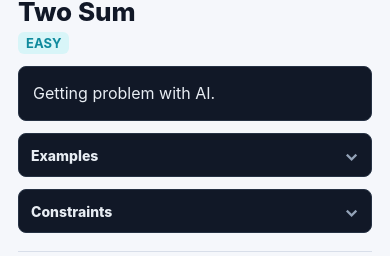
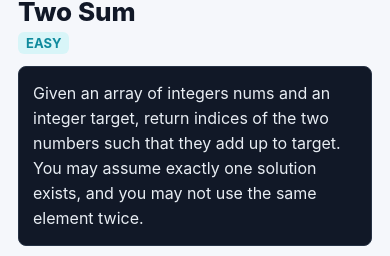
Before and after one commit to bpeck81/LeetFlash, a React Native app: screen /questions/1 in a window 390 px wide. Shown: the part 158-414 px from the top of the page. Built offline with nearby package versions, Linux system fonts and the light colour scheme; no server answers; the database is empty.

Commit message:
keep live problem prompts visible

```diff
--- a/src/LeetFlash.tsx
+++ b/src/LeetFlash.tsx
@@ -533,9 +533,10 @@ function ProblemCard({
 }: ProblemCardProps) {
   const promptParts = useMemo(() => splitProblemPrompt(problem.prompt), [problem.prompt]);
   const needsGeneratedCard = isPlaceholderProblem(problem);
+  const needsGeneratedPrompt = isPlaceholderPrompt(problem.prompt);
   const examples = problem.examples ?? promptParts.examples;
   const constraints = problem.constraints ?? promptParts.constraints;
-  const statement = needsGeneratedCard ? "Getting problem with AI." : promptParts.statement;
+  const statement = needsGeneratedPrompt ? "Getting problem with AI." : promptParts.statement;
 
   return (
     <ScrollView
@@ -557,7 +558,7 @@ function ProblemCard({
         </View>
 
         <View style={styles.statementBox}>
-          {isGeneratingSolution && needsGeneratedCard ? (
+          {isGeneratingSolution && needsGeneratedPrompt ? (
             <MiniSkeleton label="Getting problem with AI" />
           ) : (
             <Text style={styles.prompt}>{statement}</Text>
@@ -721,11 +722,15 @@ function withGeneratedCard(problem: LeetProblem, solution?: QuestionSolution) {
 
 function isPlaceholderProblem(problem: LeetProblem) {
   return (
-    problem.prompt.includes("premium problem") ||
+    isPlaceholderPrompt(problem.prompt) ||
     !problem.solution.trim() ||
     !problem.examples ||
     !problem.constraints
   );
+}
+
+function isPlaceholderPrompt(prompt: string) {
+  return prompt.includes("premium problem") || !prompt.trim();
 }
 
 function difficultyStyle(difficulty: LeetProblem["difficulty"]) {
```
